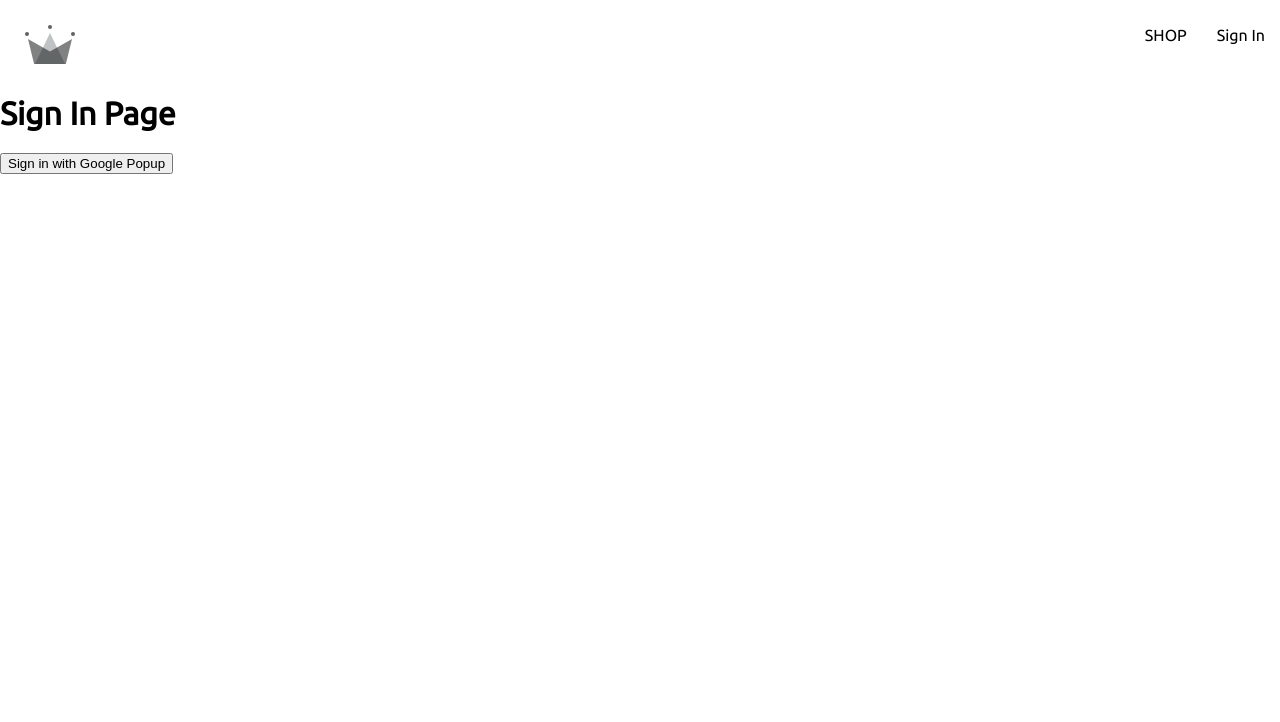
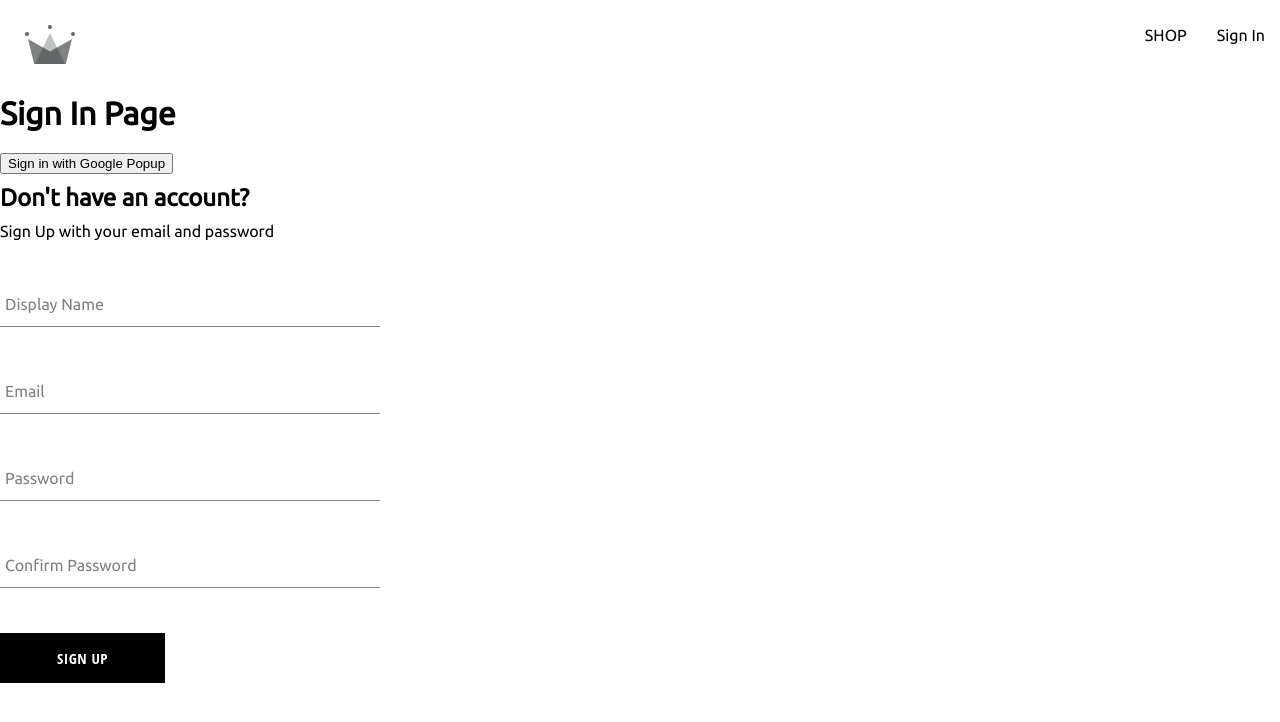
Before and after one commit to banban-22/shopping, a React (Create React App) app: page /sign-in in a window 1280 px wide. Shown: the top 722 px of the page. Built offline with nearby package versions, Linux system fonts and the light colour scheme.

Commit message:
Applied style for Sign-up form and button

```diff
--- a/src/App.js
+++ b/src/App.js
@@ -5,7 +5,7 @@
 import SignIn from './routes/sign-in/sign-in.component';
 
 const Shop = () => {
-  return <h1>I ma the shop page</h1>;
+  return <h1>I am the shop page</h1>;
 };
 
 const App = () => {
--- /dev/null
+++ b/src/components/button/button.component.jsx
@@ -0,0 +1,23 @@
+/*
+default
+inverted
+google sign in
+*/
+import './button.styles.scss';
+
+const BUTTON_TYPE_CLASSES = {
+  google: 'google-sign-in',
+  inverted: 'inverted',
+};
+const Button = ({ children, buttonType, ...otherProps }) => {
+  return (
+    <button
+      className={`button-container ${BUTTON_TYPE_CLASSES[buttonType]}`}
+      {...otherProps}
+    >
+      {children}
+    </button>
+  );
+};
+
+export default Button;
--- /dev/null
+++ b/src/components/button/button.styles.scss
@@ -0,0 +1,46 @@
+.button-container {
+  min-width: 165px;
+  width: auto;
+  height: 50px;
+  letter-spacing: 0.5px;
+  line-height: 50px;
+  padding: 0 35px 0 35px;
+  font-size: 15px;
+  background-color: black;
+  color: white;
+  text-transform: uppercase;
+  font-family: 'Open Sans Condensed';
+  font-weight: bolder;
+  border: none;
+  cursor: pointer;
+  display: flex;
+  justify-content: center;
+
+  &:hover {
+    background-color: white;
+    color: black;
+    border: 1px solid black;
+  }
+
+  &.google-sign-in {
+    background-color: #4285f4;
+    color: white;
+
+    &:hover {
+      background-color: #357ae8;
+      border: none;
+    }
+  }
+
+  &.inverted {
+    background-color: white;
+    color: black;
+    border: 1px solid black;
+
+    &:hover {
+      background-color: black;
+      color: white;
+      border: none;
+    }
+  }
+}
--- /dev/null
+++ b/src/components/form-input/form-input.component.jsx
@@ -0,0 +1,20 @@
+import './form-input.styles.scss';
+
+const FormInput = ({ label, ...otherProps }) => {
+  return (
+    <div className="group">
+      <input className="form-input" {...otherProps} />
+      {label && (
+        <label
+          className={`${
+            otherProps.value.length ? 'shrink' : null
+          } form-input-label`}
+        >
+          {label}
+        </label>
+      )}
+    </div>
+  );
+};
+
+export default FormInput;
--- /dev/null
+++ b/src/components/form-input/form-input.styles.scss
@@ -0,0 +1,54 @@
+$sub-color: grey;
+$main-color: black;
+
+@mixin shrinkLabel {
+  top: -14px;
+  font-size: 12px;
+  color: $main-color;
+}
+
+.group {
+  position: relative;
+  margin: 45px 0;
+
+  .form-input {
+    background: none;
+    background-color: white;
+    color: $sub-color;
+    font-size: 18px;
+    padding: 10px 10px 10px 5px;
+    display: block;
+    width: 100%;
+    border: none;
+    border-radius: 0;
+    border-bottom: 1px solid $sub-color;
+    margin: 25px 0;
+
+    &:focus {
+      outline: none;
+    }
+
+    &:focus ~ .form-input-label {
+      @include shrinkLabel();
+    }
+  }
+
+  input[type='password'] {
+    letter-spacing: 0.3em;
+  }
+
+  .form-input-label {
+    color: $sub-color;
+    font-size: 16px;
+    font-weight: normal;
+    position: absolute;
+    pointer-events: none;
+    left: 5px;
+    top: 10px;
+    transition: 300ms ease all;
+
+    &.shrink {
+      @include shrinkLabel();
+    }
+  }
+}
--- /dev/null
+++ b/src/components/sign-up-form/sign-up-form.component.jsx
@@ -0,0 +1,103 @@
+import { useState } from 'react';
+import FormInput from '../form-input/form-input.component';
+import {
+  createAuthUserWithEmailAndPassword,
+  createUserDocumentFromAuth,
+} from '../../utils/firebase/firebase.utils';
+import './sign-up-form.container.scss';
+import Button from '../button/button.component';
+
+const defaultFormFields = {
+  displayName: '',
+  email: '',
+  password: '',
+  confirmPassword: '',
+};
+
+const SignUpForm = () => {
+  const [formFields, setFormFields] = useState(defaultFormFields);
+  const { displayName, email, password, confirmPassword } = formFields;
+
+  const resetFormFields = () => {
+    setFormFields(defaultFormFields);
+  };
+
+  const handleSubmit = async (event) => {
+    event.preventDefault();
+
+    if (password !== confirmPassword) {
+      alert('passwords do not match');
+      return;
+    }
+
+    try {
+      const { user } = await createAuthUserWithEmailAndPassword(
+        email,
+        password
+      );
+
+      await createUserDocumentFromAuth(user, { displayName });
+      resetFormFields();
+    } catch (error) {
+      if (error.code === 'auth/email-already-in-use') {
+        alert('Cannot create user, email already in use');
+      } else {
+        console.log('error occured', error);
+      }
+    }
+  };
+
+  const handleChange = (event) => {
+    const { name, value } = event.target;
+
+    setFormFields({ ...formFields, [name]: value });
+  };
+
+  return (
+    <div className="sign-up-container">
+      <h2>Don't have an account?</h2>
+      <span>Sign Up with your email and password</span>
+      <form onSubmit={handleSubmit}>
+        <FormInput
+          label="Display Name"
+          type="text"
+          required
+          onChange={handleChange}
+          name="displayName"
+          value={displayName}
+        />
+
+        <FormInput
+          label="Email"
+          type="email"
+          required
+          onChange={handleChange}
+          name="email"
+          value={email}
+        />
+
+        <FormInput
+          label="Password"
+          type="password"
+          required
+          onChange={handleChange}
+          name="password"
+          value={password}
+        />
+
+        <FormInput
+          label="Confirm Password"
+          type="password"
+          required
+          onChange={handleChange}
+          name="confirmPassword"
+          value={confirmPassword}
+        />
+
+        <Button type="submit">Sign Up</Button>
+      </form>
+    </div>
+  );
+};
+
+export default SignUpForm;
--- /dev/null
+++ b/src/components/sign-up-form/sign-up-form.container.scss
@@ -0,0 +1,9 @@
+.sign-up-container {
+  display: flex;
+  flex-direction: column;
+  width: 380px;
+
+  h2 {
+    margin: 10px 0;
+  }
+}
--- a/src/routes/sign-in/sign-in.component.jsx
+++ b/src/routes/sign-in/sign-in.component.jsx
@@ -1,18 +1,39 @@
+// import { useEffect } from 'react';
+// import { getRedirectResult } from 'firebase/auth';
+
 import {
+  auth,
   signInWithGooglePopup,
   createUserDocumentFromAuth,
+  signInWithGoogleRedirect,
 } from '../../utils/firebase/firebase.utils';
 
+import SignUpForm from '../../components/sign-up-form/sign-up-form.component';
+
 const SignIn = () => {
+  // useEffect(
+  //   () => async () => {
+  //     const response = await getRedirectResult(auth);
+  //     if (response) {
+  //       const userDocRef = await createUserDocumentFromAuth(response.user);
+  //     }
+  //   },
+  //   []
+  // );
+
   const logGoogleUser = async () => {
     const { user } = await signInWithGooglePopup();
-    // console.log(response);
     const userDocRef = await createUserDocumentFromAuth(user);
   };
+
   return (
     <div>
       <h1>Sign In Page</h1>
       <button onClick={logGoogleUser}>Sign in with Google Popup</button>
+      {/* <button onClick={signInWithGoogleRedirect}>
+        Sign in with Google Redirect
+      </button> */}
+      <SignUpForm />
     </div>
   );
 };
--- a/src/utils/firebase/firebase.utils.js
+++ b/src/utils/firebase/firebase.utils.js
@@ -4,6 +4,7 @@
   signInWithRedirect,
   signInWithPopup,
   GoogleAuthProvider,
+  createUserWithEmailAndPassword,
 } from 'firebase/auth';
 
 import { getFirestore, doc, getDoc, setDoc } from 'firebase/firestore';
@@ -20,17 +21,24 @@
 // Initialize Firebase
 const firebaseApp = initializeApp(firebaseConfig);
 
-const provider = new GoogleAuthProvider();
-provider.setCustomParameters({
+const googleProvider = new GoogleAuthProvider();
+googleProvider.setCustomParameters({
   prompt: 'select_account',
 });
 
 export const auth = getAuth();
-export const signInWithGooglePopup = () => signInWithPopup(auth, provider);
+export const signInWithGooglePopup = () =>
+  signInWithPopup(auth, googleProvider);
+export const signInWithGoogleRedirect = () =>
+  signInWithRedirect(auth, googleProvider);
 
 export const db = getFirestore();
 
-export const createUserDocumentFromAuth = async (userAuth) => {
+export const createUserDocumentFromAuth = async (
+  userAuth,
+  additionalInfo = {}
+) => {
+  if (!userAuth) return;
   const userDocRef = doc(db, 'users', userAuth.uid);
   console.log(userDocRef);
 
@@ -50,6 +58,7 @@
         displayName,
         email,
         createdAt,
+        ...additionalInfo,
       });
     } catch (error) {
       console.log('error creating the user', error.message);
@@ -59,3 +68,8 @@
   // return userDocRef
   return userDocRef;
 };
+
+export const createAuthUserWithEmailAndPassword = async (email, password) => {
+  if (!email || !password) return;
+  return await createUserWithEmailAndPassword(auth, email, password);
+};
```
